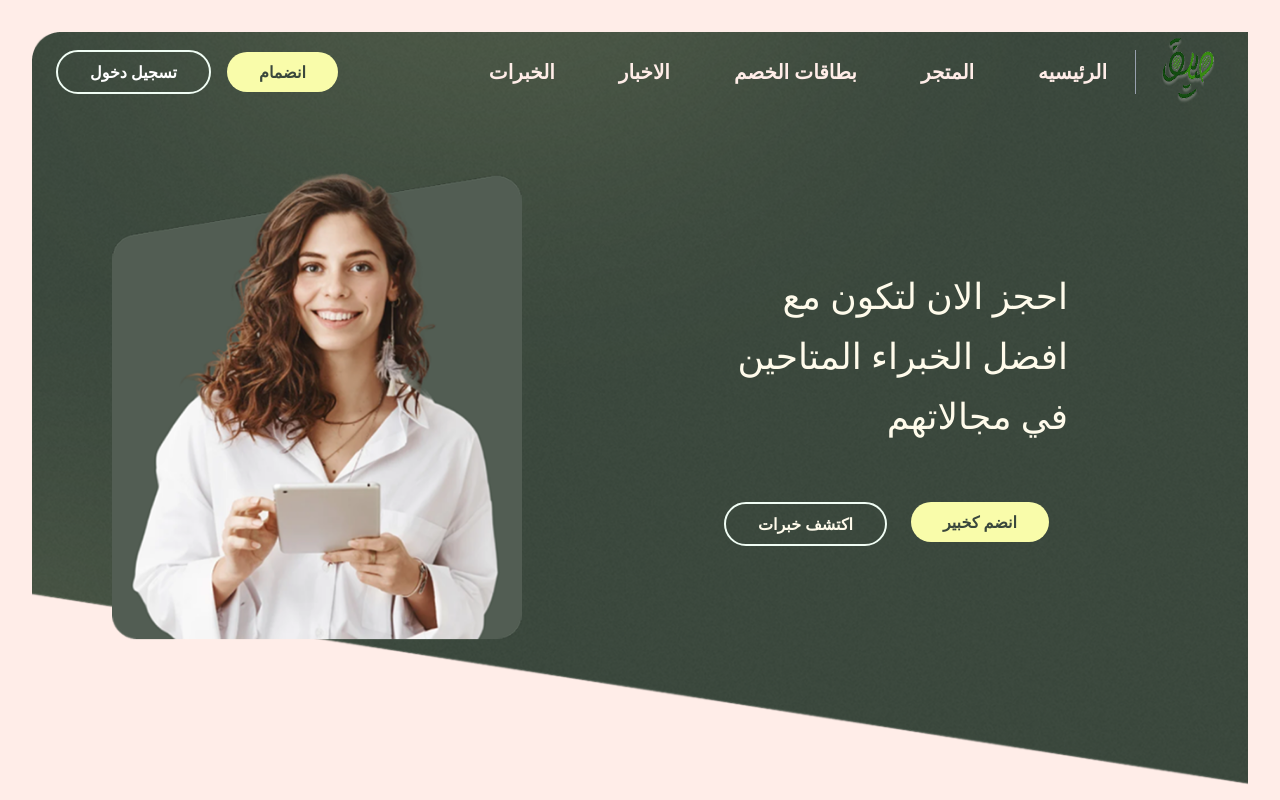
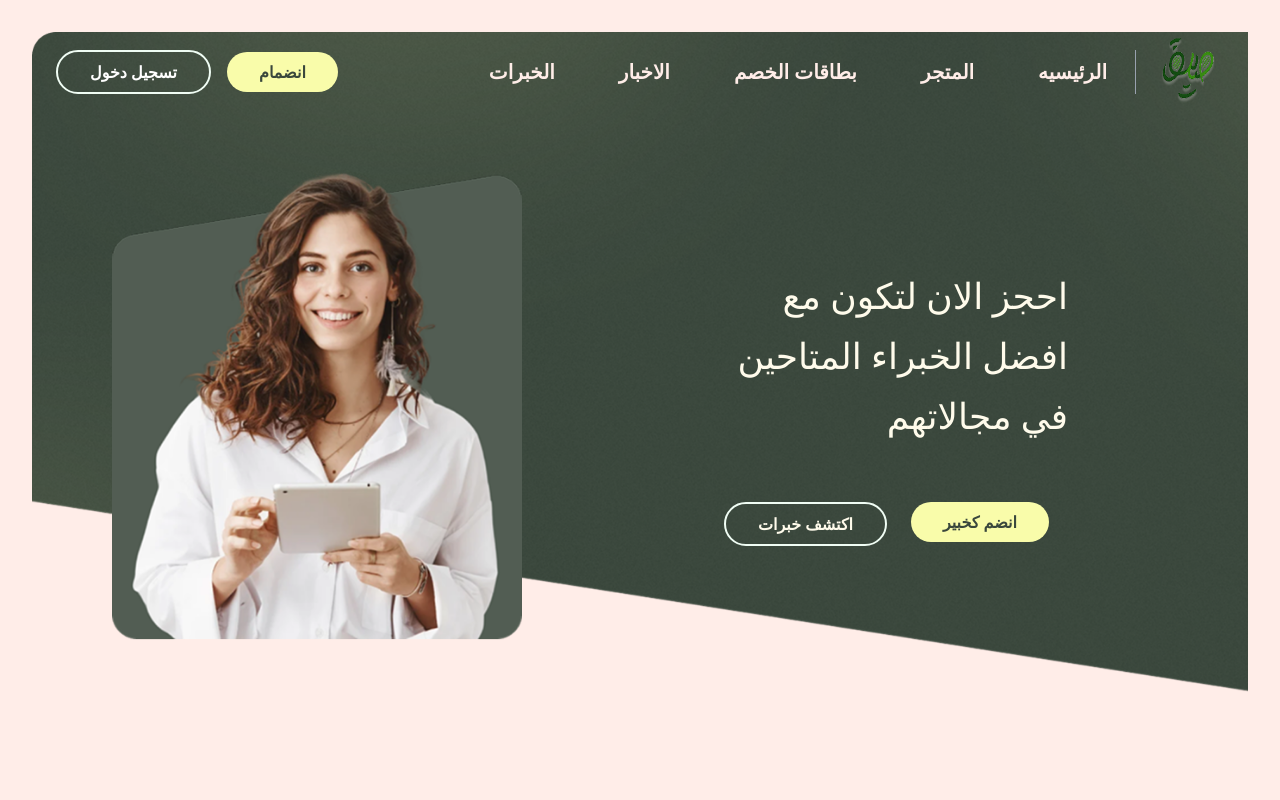
Before and after one commit to BishoyLabib7/sdyk, a React (Vite) app: page / in a window 1280 px wide. Shown: the top 800 px of the page. Built offline with nearby package versions, Linux system fonts and the light colour scheme.

Commit message:
Hero section

```diff
--- a/src/feathers/home/Hero.jsx
+++ b/src/feathers/home/Hero.jsx
@@ -8,7 +8,7 @@ export default function Hero() {
     <>
       <Navbar type="home" />
       <div className="text-amber-50 px-7 rounded-b-4xl md:mx-8">
-        <div className="mx-auto flex px-5 py-15 md:flex-row flex-col  items-center">
+        <div className="mx-auto flex px-5 py-15 lg:flex-row flex-col  items-center">
           <div className=" lg:max-w-lg lg:w-full md:w-1/3 w-3/6 mb-10 md:mb-0">
             <img className="w-[80%]" alt="hero" src="/hero.png" />
           </div>
--- a/src/pages/Home.jsx
+++ b/src/pages/Home.jsx
@@ -10,9 +10,12 @@ import Bannar from "../feathers/home/Bannar";
 export default function Home() {
   return (
     <>
-      <header className="bg-[url(/background-hero.png)] bg-no-repeat bg-cover md:h-screen h-[120%] md:mx-8 md:mt-8">
-        <Hero />
-      </header>
+      <div className="h-screen">
+        <div className="bg-[url(/background-hero.png)] bg-no-repeat bg-cover lg:h-auto h-[100%] md:mx-8 md:mt-8">
+          <Hero />
+        </div>
+      </div>
+
       <main>
         <Categories />
         <Offers />
```
